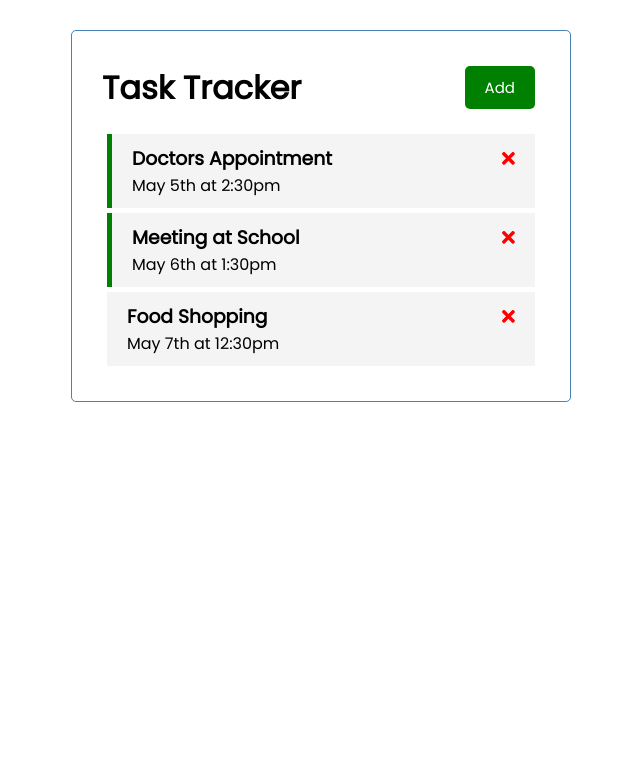
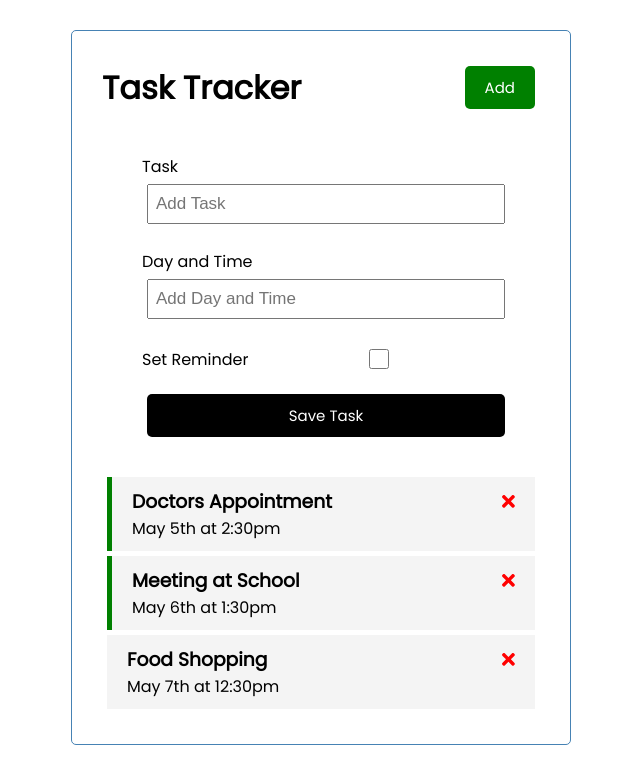
Before and after one commit to Amoghmule/TaskTrackerApp, an Angular app: page / in a window 1280 px wide. Shown: the top 784 px of the page, without its empty margins (319-959 px from the left). Built offline with nearby package versions, Linux system fonts and the light colour scheme; data requests are answered from the project's data file.

Commit message:
adding add-task component

```diff
--- /dev/null
+++ b/src/app/components/add-task/add-task.component.css
@@ -0,0 +1,3 @@
+.add-form {
+    margin: 40px;
+}
--- /dev/null
+++ b/src/app/components/add-task/add-task.component.html
@@ -0,0 +1,32 @@
+<form class="add-form" (ngSubmit)="onSubmit()">
+  <div class="form-control">
+    <label for="text">Task</label
+    ><input
+      type="text"
+      name="text"
+      [(ngModel)]="text"
+      id="text"
+      placeholder="Add Task"
+    />
+  </div>
+  <div class="form-control">
+    <label for="day">Day and Time</label
+    ><input
+      type="text"
+      name="day"
+      [(ngModel)]="day"
+      id="day"
+      placeholder="Add Day and Time"
+    />
+  </div>
+  <div class="form-control form-control-check">
+    <label for="reminder">Set Reminder</label
+    ><input
+      type="checkbox"
+      name="reminder"
+      [(ngModel)]="reminder"
+      id="reminder"
+    />
+  </div>
+  <input type="submit" value="Save Task" class="btn btn-block" />
+</form>
--- /dev/null
+++ b/src/app/components/add-task/add-task.component.ts
@@ -0,0 +1,40 @@
+import { Component, OnInit, Output, EventEmitter } from '@angular/core';
+import { Task } from '../../Task';
+
+@Component({
+  selector: 'app-add-task',
+  templateUrl: './add-task.component.html',
+  styleUrls: ['./add-task.component.css']
+})
+export class AddTaskComponent implements OnInit {
+
+  @Output() onAddTask: EventEmitter<Task> = new EventEmitter();
+  text: string ="";
+  day: string = "";
+  reminder: boolean =false;
+
+  constructor() { }
+
+  ngOnInit(): void {
+  }
+
+  onSubmit(){
+    if(!this.text){
+      alert("Please add a task!!");
+      return;
+    }
+
+    const newTask: Task = {
+      text: this.text,
+      day: this.day,
+      reminder: this.reminder
+    }
+
+    this.onAddTask.emit(newTask);
+
+    this.text='';
+    this.day='';
+    this.reminder=false;
+  }
+
+}
--- a/src/app/components/tasks/tasks.component.html
+++ b/src/app/components/tasks/tasks.component.html
@@ -1,3 +1,4 @@
+<app-add-task (onAddTask)="addTask($event)"></app-add-task>
 <app-task-item
   *ngFor="let task of tasks"
   [task]="task"
--- a/src/app/components/tasks/tasks.component.ts
+++ b/src/app/components/tasks/tasks.component.ts
@@ -6,29 +6,31 @@
 @Component({
   selector: 'app-tasks',
   templateUrl: './tasks.component.html',
-  styleUrls: ['./tasks.component.css']
+  styleUrls: ['./tasks.component.css'],
 })
 export class TasksComponent implements OnInit {
+  tasks: Task[] = [];
 
-  tasks: Task[] =[];
-
-  constructor(private taskService: TaskService) { }
+  constructor(private taskService: TaskService) {}
 
   ngOnInit(): void {
-    this.taskService.getTasks().subscribe((tasks) => (this.tasks=tasks));
+    this.taskService.getTasks().subscribe((tasks) => (this.tasks = tasks));
   }
 
   deleteTask(task: Task) {
     this.taskService
-    .deleteTask(task)
-    .subscribe(
-      () => (this.tasks = this.tasks.filter((t) => t.id !== task.id))
+      .deleteTask(task)
+      .subscribe(
+        () => (this.tasks = this.tasks.filter((t) => t.id !== task.id))
       );
   }
 
-  toggleReminder(task: Task){
-    task.reminder= !task.reminder;
+  toggleReminder(task: Task) {
+    task.reminder = !task.reminder;
     this.taskService.updateTaskReminder(task).subscribe();
   }
 
+  addTask(task: Task) {
+    this.taskService.addTask(task).subscribe((task) => this.tasks.push(task));
+  }
 }
--- a/src/app/services/task.service.ts
+++ b/src/app/services/task.service.ts
@@ -30,4 +30,8 @@
     const url = `${this.apiUrl}/${task.id}`;
     return this.http.put<Task>(url,task,httpOptions);
   }
+
+  addTask(task:Task): Observable<Task> {
+    return this.http.post<Task>(this.apiUrl,task,httpOptions);
+  }
 }
```
Also changed, not shown: src/app/app.module.ts (+6 -2 lines), 1 other file (tests, documents, lock files or other folders).
